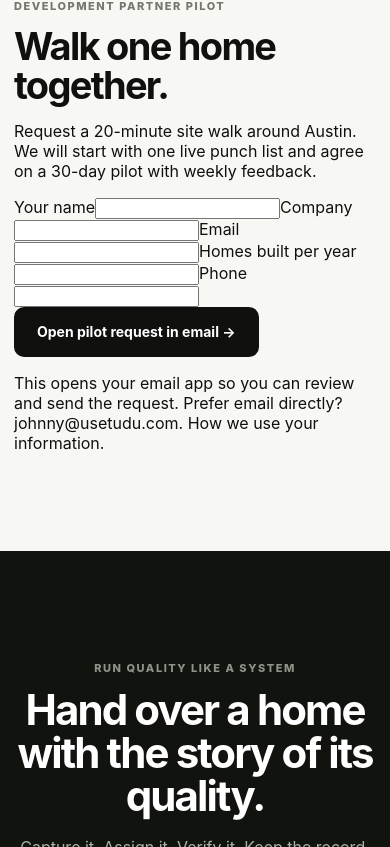
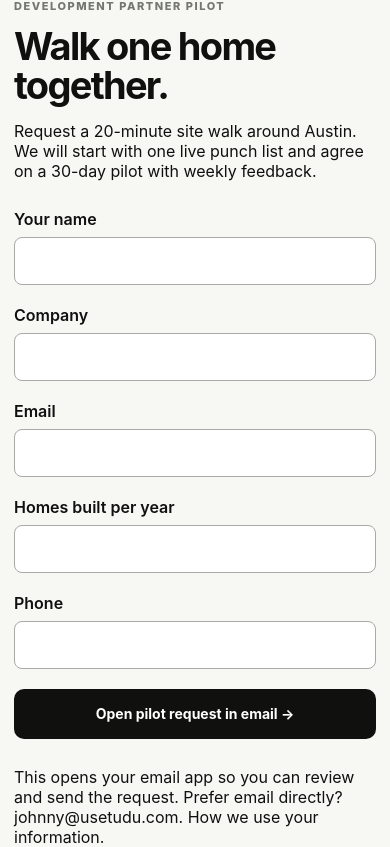
Before and after one commit to johnnygustaf/construction-qa-landing, a Next.js app: page / in a window 390 px wide. Shown: the part 11153-12000 px from the top of the page. Built offline with nearby package versions, Linux system fonts and the light colour scheme.

Commit message:
Style accessible responsive pilot request form

```diff
--- a/app/globals.css
+++ b/app/globals.css
@@ -176,3 +176,5 @@ h2 { font-size:clamp(38px,4.4vw,62px); line-height:1.02; letter-spacing:-.045em;
   .brand{font-size:13px}.button-small{padding:0 13px}.hero{padding-top:46px}.hero-actions{flex-direction:column}.hero-actions .button{width:100%}.hero-proof{gap:10px 18px}.phone{width:275px;height:550px}.floating-card{right:-2px;bottom:48px;width:185px}
   .problem-grid,.steps-grid,.benefit-grid{grid-template-columns:1fr}.section{padding:82px 0}.problem-section,.field-section{padding:82px 0}.before-after{grid-template-columns:1fr}.flow-arrow{transform:rotate(90deg)}.ba-image{height:210px}.footer{flex-direction:column;justify-content:center;gap:14px;padding:28px 0}
 }
+
+#pilot form{display:grid;grid-template-columns:repeat(auto-fit,minmax(230px,1fr));gap:20px;margin:28px 0}#pilot label{display:grid;gap:8px;font-weight:600}#pilot input{padding:13px;border:1px solid #a8aaa6;border-radius:8px;font:inherit;min-width:0}#pilot button{align-self:end}#pilot p{max-width:760px}
```
